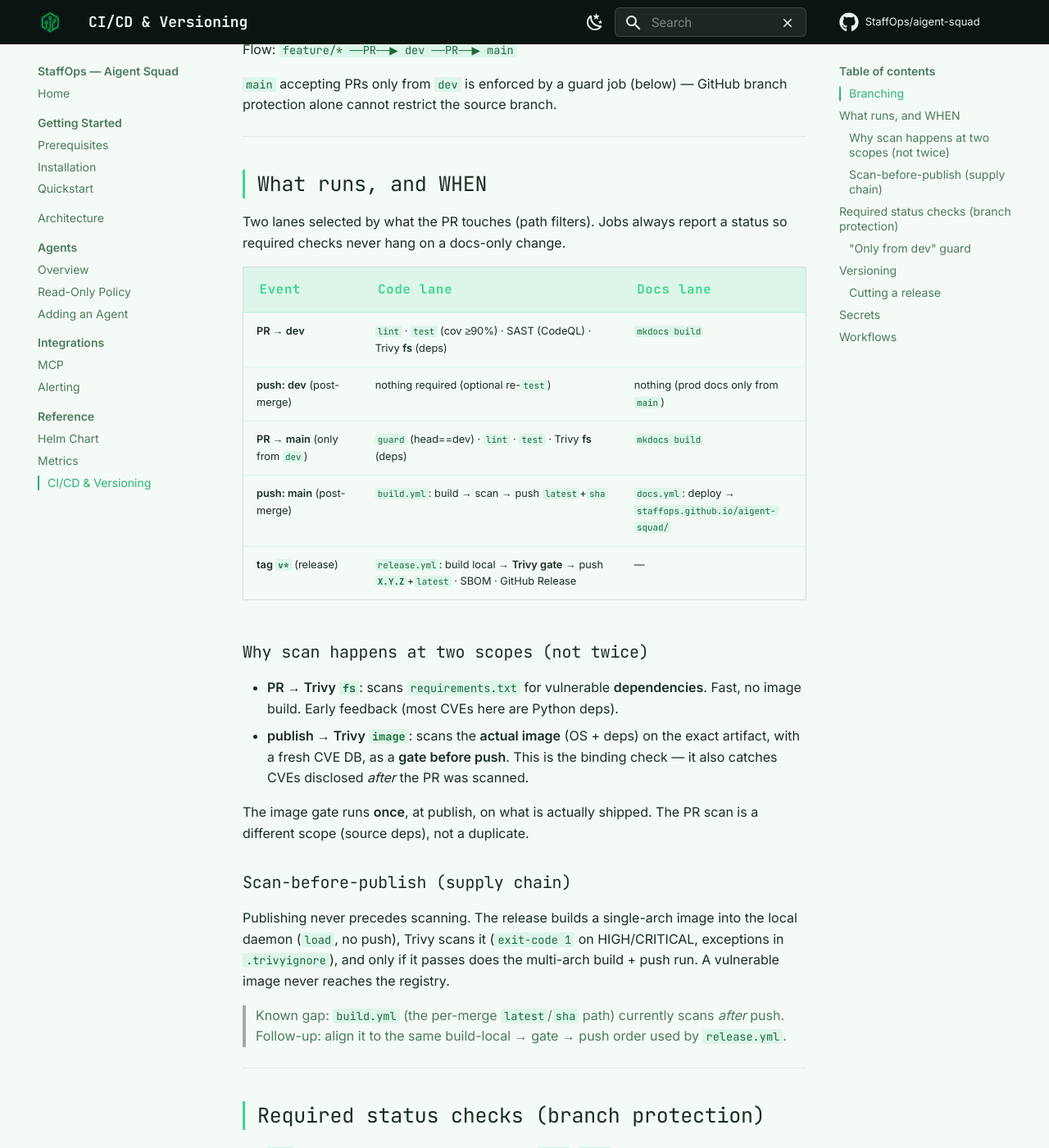
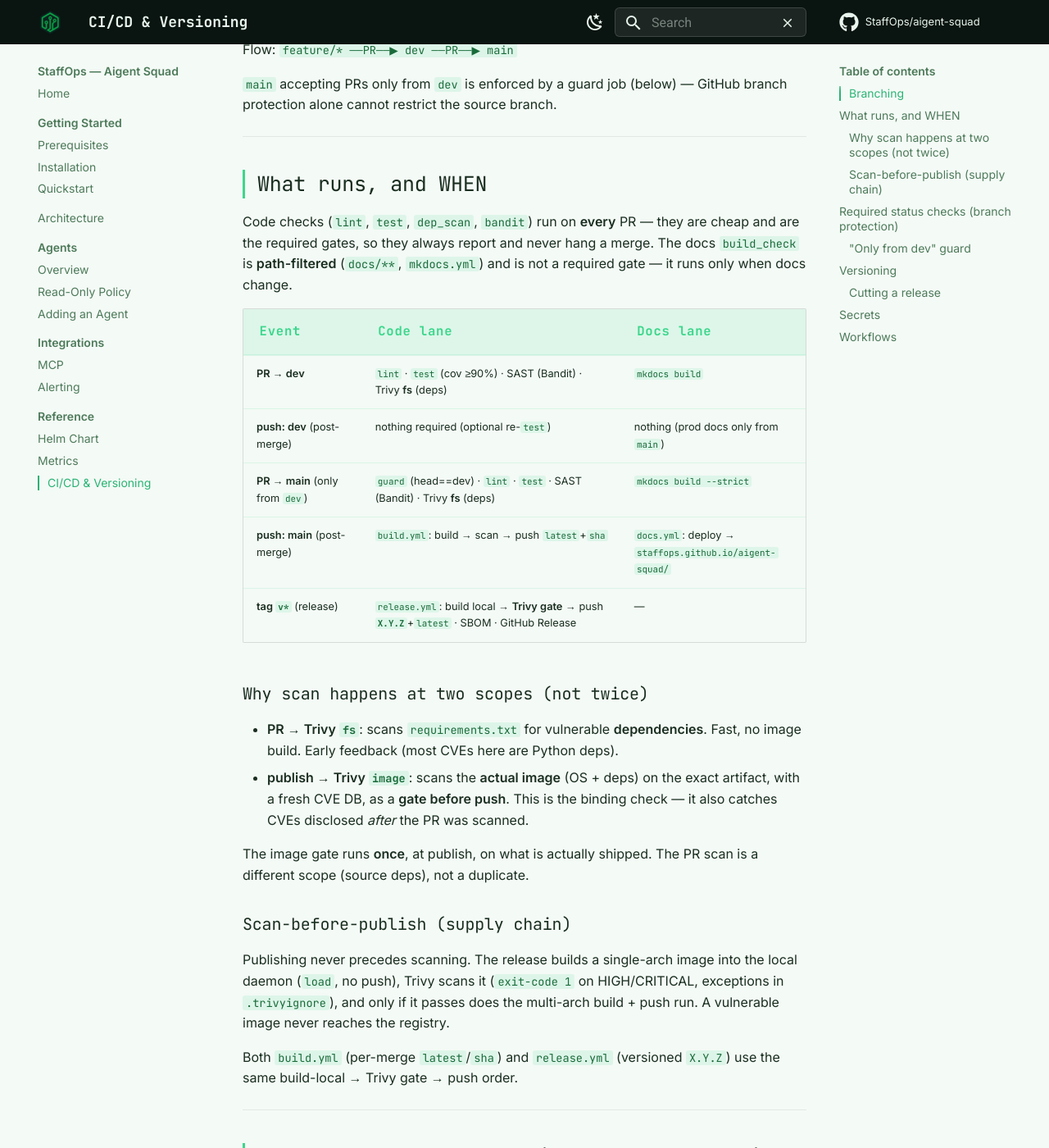
Before and after one commit to StaffOps/aigent-squad, an MkDocs documentation site: the page built from docs/CI-CD.md, in a window 1280 px wide and 1400 px high, scrolled down 696 px. Shown: the whole window at 82% size. Built offline with MkDocs 1.6.1 and Material for MkDocs 9.7.7, drawn with Linux system fonts in a browser that asks for light colours; comment, search, counter and statistics services are not loaded; some of the changed text lies outside the part shown.

Commit message:
ci: harden pipeline (scan-before-push, guard, Bandit, dep scan, strict docs)
* ci: harden pipeline — scan-before-push everywhere, guard, SAST, dep scan

- build.yml: build local → Trivy GATE → push (was build→push→scan). A
  vulnerable image never reaches the registry, same order as release.yml.
- test.yml: add `guard` job (PR→main only from `dev`) + `dep_scan` (Trivy fs
  on requirements.txt for dependency CVEs); PRs now run on main AND dev.
- codeql.yml: SAST (static analysis of Python source) on PR/push + weekly.
- docs.yml: deploy ONLY from main (was main+dev → dev was overwriting prod);
  add `mkdocs build --strict` validation on PRs (no deploy).
- docs/architecture.md: rename from ARCHITECTURE.md (case collision left the
  nav + index/quickstart links pointing to a lowercase file that did not exist
  on Linux — the published Architecture page was broken). --strict caught it.
- docs/LIBRECHAT.md: out-of-docs links → absolute GitHub URLs (strict-clean).
- docs/CI-CD.md: reflect reality (build.yml scan-gated; CodeQL + dep_scan added).



* ci(sast): use Bandit instead of CodeQL (no GHAS on private repo)

CodeQL analysis ran but the result upload failed ("Resource not accessible
by integration") — private repo without GitHub Advanced Security cannot
publish to the Security tab. Bandit runs fully in CI and fails the job on
findings, no GHAS required.

- sast.yml: bandit -r src/ mcp-server/ at medium+ severity/confidence
- Suppress 4 reviewed B104 false-positives (bind 0.0.0.0 is required for a
  containerized service) with inline `# nosec B104` + reason
- docs/CI-CD.md: CodeQL → Bandit; workflows table includes sast.yml + guard/dep_scan



---------

Co-authored-by: Claude Opus 4.8 <noreply@anthropic.com>

````diff
--- a/docs/CI-CD.md
+++ b/docs/CI-CD.md
@@ -23,14 +23,16 @@ branch protection alone cannot restrict the source branch.
 
 ## What runs, and WHEN
 
-Two lanes selected by what the PR touches (path filters). Jobs always report a
-status so required checks never hang on a docs-only change.
+Code checks (`lint`, `test`, `dep_scan`, `bandit`) run on **every** PR — they are
+cheap and are the required gates, so they always report and never hang a merge.
+The docs `build_check` is **path-filtered** (`docs/**`, `mkdocs.yml`) and is not a
+required gate — it runs only when docs change.
 
 | Event | Code lane | Docs lane |
 |-------|-----------|-----------|
-| **PR → dev** | `lint` · `test` (cov ≥90%) · SAST (CodeQL) · Trivy **fs** (deps) | `mkdocs build` |
+| **PR → dev** | `lint` · `test` (cov ≥90%) · SAST (Bandit) · Trivy **fs** (deps) | `mkdocs build` |
 | **push: dev** (post-merge) | nothing required (optional re-`test`) | nothing (prod docs only from `main`) |
-| **PR → main** (only from `dev`) | `guard` (head==dev) · `lint` · `test` · Trivy **fs** (deps) | `mkdocs build` |
+| **PR → main** (only from `dev`) | `guard` (head==dev) · `lint` · `test` · SAST (Bandit) · Trivy **fs** (deps) | `mkdocs build --strict` |
 | **push: main** (post-merge) | `build.yml`: build → scan → push `latest`+`sha` | `docs.yml`: deploy → `staffops.github.io/aigent-squad/` |
 | **tag `v*`** (release) | `release.yml`: build local → **Trivy gate** → push **`X.Y.Z`**+`latest` · SBOM · GitHub Release | — |
 
@@ -52,16 +54,15 @@ the local daemon (`load`, no push), Trivy scans it (`exit-code 1` on
 HIGH/CRITICAL, exceptions in `.trivyignore`), and only if it passes does the
 multi-arch build + push run. A vulnerable image never reaches the registry.
 
-> Known gap: `build.yml` (the per-merge `latest`/`sha` path) currently scans
-> *after* push. Follow-up: align it to the same build-local → gate → push order
-> used by `release.yml`.
+Both `build.yml` (per-merge `latest`/`sha`) and `release.yml` (versioned
+`X.Y.Z`) use the same build-local → Trivy gate → push order.
 
 ---
 
 ## Required status checks (branch protection)
 
-- **`dev`**: Require PR · Require status checks → `lint`, `test` · Require up to date
-- **`main`**: Require PR · Require status checks → `guard`, `lint`, `test`, `build` · Require up to date
+- **`dev`**: Require PR · Require status checks → `lint`, `test`, `dep_scan`, `bandit` · Require up to date
+- **`main`**: Require PR · Require status checks → `guard`, `lint`, `test`, `dep_scan`, `bandit` · Require up to date
 
 A check must have run once before it can be marked required. The coverage gate is
 `pytest --cov --cov-fail-under=90`: exit code 1 → red `test` check → merge blocked.
@@ -73,13 +74,16 @@ A required job on PRs targeting `main` that fails when the head branch is not
 
 ```yaml
 guard:
-  if: github.base_ref == 'main'
+  if: github.event_name == 'pull_request' && github.base_ref == 'main'
   runs-on: ubuntu-latest
   steps:
     - run: |
         test "${{ github.head_ref }}" = "dev" \
           || { echo "main only accepts PRs from dev"; exit 1; }
 ```
+
+It runs (and is required) only on PRs targeting `main`; on PRs to `dev` it is
+skipped, so it never blocks a feature PR.
 
 ---
 
@@ -134,7 +138,8 @@ Chart A.B.C ── chart-releaser ──▶ Helm repo (staffops.github.io/helm-c
 
 | File | Trigger | Purpose |
 |------|---------|---------|
-| `test.yml` | push/PR (main, dev) | lint + test (coverage gate) |
-| `build.yml` | push: main | build + push `latest`/`sha` to Docker Hub + Trivy |
-| `docs.yml` | push: main (docs/**) | deploy MkDocs to the portal |
+| `test.yml` | push/PR (main, dev) | `guard` (PR→main from dev) · `lint` · `test` (coverage gate) · `dep_scan` (Trivy fs) |
+| `sast.yml` | push/PR (main, dev) | `bandit` static analysis of Python source |
+| `build.yml` | push: main | build local → Trivy gate → push `latest`/`sha` + SBOM |
+| `docs.yml` | PR (docs/**): `mkdocs build --strict`; push: main: deploy | MkDocs validation + portal deploy |
 | `release.yml` | tag `v*` / manual | versioned, scan-gated image `:X.Y.Z` + SBOM + Release |
````
Also changed, not shown: docs/LIBRECHAT.md (+2 -2 lines), docs/architecture.md (renamed from docs/ARCHITECTURE.md), 8 other files.
